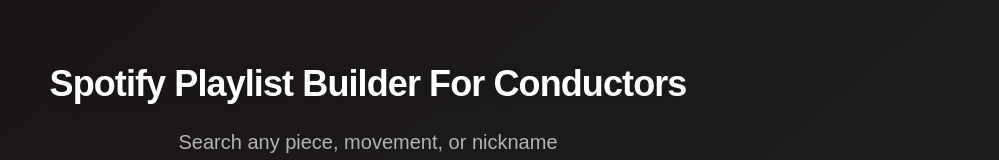
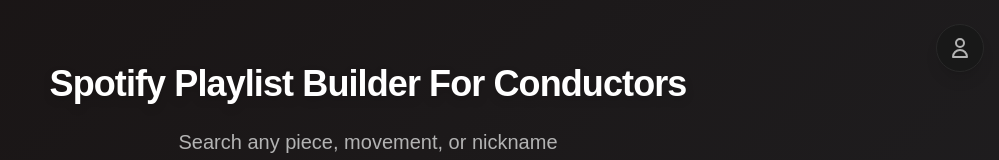
Before and after one commit to ecz2515/conductr, a Next.js app: page / in a window 1280 px wide. Shown: the top 160 px of the page, without its empty margins (272-1271 px from the left). Built offline with nearby package versions, Linux system fonts and the light colour scheme.

Commit message:
add icon leading to /account

```diff
--- a/app/access-gate/page.tsx
+++ b/app/access-gate/page.tsx
@@ -61,6 +61,29 @@ export default async function AccessGatePage({
 
   return (
     <PageContainer centered>
+      {/* Account Icon - Fixed Position */}
+      <div className="fixed top-6 right-6 z-50">
+        <a
+          href="/account"
+          className="flex items-center justify-center w-12 h-12 bg-[#181818] hover:bg-[#232323] rounded-full shadow-lg border border-[#282828] transition-all duration-200 hover:scale-110 group"
+          aria-label="Account & Billing"
+        >
+          <svg
+            className="w-6 h-6 text-[#b3b3b3] group-hover:text-white transition-colors duration-200"
+            fill="none"
+            stroke="currentColor"
+            viewBox="0 0 24 24"
+            strokeWidth={2}
+          >
+            <path
+              strokeLinecap="round"
+              strokeLinejoin="round"
+              d="M16 7a4 4 0 11-8 0 4 4 0 018 0zM12 14a7 7 0 00-7 7h14a7 7 0 00-7-7z"
+            />
+          </svg>
+        </a>
+      </div>
+
       <ContentWrapper maxWidth="xl" className="py-8">
         <div className="space-y-6">
           {/* Header Section */}
--- a/app/page.tsx
+++ b/app/page.tsx
@@ -166,6 +166,29 @@ export default function Home() {
 
   return (
     <div className="min-h-screen bg-gradient-to-br from-[#191414] to-[#222326] flex flex-col">
+      {/* Account Icon - Fixed Position */}
+      <div className="fixed top-6 right-6 z-50">
+        <a
+          href="/account"
+          className="flex items-center justify-center w-12 h-12 bg-[#181818] hover:bg-[#232323] rounded-full shadow-lg border border-[#282828] transition-all duration-200 hover:scale-110 group"
+          aria-label="Account & Billing"
+        >
+          <svg
+            className="w-6 h-6 text-[#b3b3b3] group-hover:text-white transition-colors duration-200"
+            fill="none"
+            stroke="currentColor"
+            viewBox="0 0 24 24"
+            strokeWidth={2}
+          >
+            <path
+              strokeLinecap="round"
+              strokeLinejoin="round"
+              d="M16 7a4 4 0 11-8 0 4 4 0 018 0zM12 14a7 7 0 00-7 7h14a7 7 0 00-7-7z"
+            />
+          </svg>
+        </a>
+      </div>
+
       {/* Main Content Container */}
       <div
         className={`flex-1 flex flex-col items-center px-4 transition-all duration-700 ${
--- a/app/reorder/page.tsx
+++ b/app/reorder/page.tsx
@@ -115,6 +115,29 @@ function ReorderContent() {
 
   return (
     <div className="min-h-screen flex flex-col items-center bg-gradient-to-br from-[#191414] to-[#222326] py-10">
+      {/* Account Icon - Fixed Position */}
+      <div className="fixed top-6 right-6 z-50">
+        <a
+          href="/account"
+          className="flex items-center justify-center w-12 h-12 bg-[#181818] hover:bg-[#232323] rounded-full shadow-lg border border-[#282828] transition-all duration-200 hover:scale-110 group"
+          aria-label="Account & Billing"
+        >
+          <svg
+            className="w-6 h-6 text-[#b3b3b3] group-hover:text-white transition-colors duration-200"
+            fill="none"
+            stroke="currentColor"
+            viewBox="0 0 24 24"
+            strokeWidth={2}
+          >
+            <path
+              strokeLinecap="round"
+              strokeLinejoin="round"
+              d="M16 7a4 4 0 11-8 0 4 4 0 018 0zM12 14a7 7 0 00-7 7h14a7 7 0 00-7-7z"
+            />
+          </svg>
+        </a>
+      </div>
+
       <h1 className="text-2xl sm:text-3xl font-bold text-white mb-8 text-center">Arrange Your Recordings</h1>
       <div
         className="w-full flex flex-col items-center transition-all duration-700 animate-expand"
--- a/app/thank-you/page.tsx
+++ b/app/thank-you/page.tsx
@@ -28,6 +28,29 @@ export default async function ThankYou({
 
     return (
       <PageContainer centered>
+        {/* Account Icon - Fixed Position */}
+        <div className="fixed top-6 right-6 z-50">
+          <a
+            href="/account"
+            className="flex items-center justify-center w-12 h-12 bg-[#181818] hover:bg-[#232323] rounded-full shadow-lg border border-[#282828] transition-all duration-200 hover:scale-110 group"
+            aria-label="Account & Billing"
+          >
+            <svg
+              className="w-6 h-6 text-[#b3b3b3] group-hover:text-white transition-colors duration-200"
+              fill="none"
+              stroke="currentColor"
+              viewBox="0 0 24 24"
+              strokeWidth={2}
+            >
+              <path
+                strokeLinecap="round"
+                strokeLinejoin="round"
+                d="M16 7a4 4 0 11-8 0 4 4 0 018 0zM12 14a7 7 0 00-7 7h14a7 7 0 00-7-7z"
+              />
+            </svg>
+          </a>
+        </div>
+
         <ContentWrapper maxWidth="md">
           <Card variant="elevated" className="p-8 text-center animate-expand animate-fade-in">
             <div className="mb-6 flex justify-center">
```
